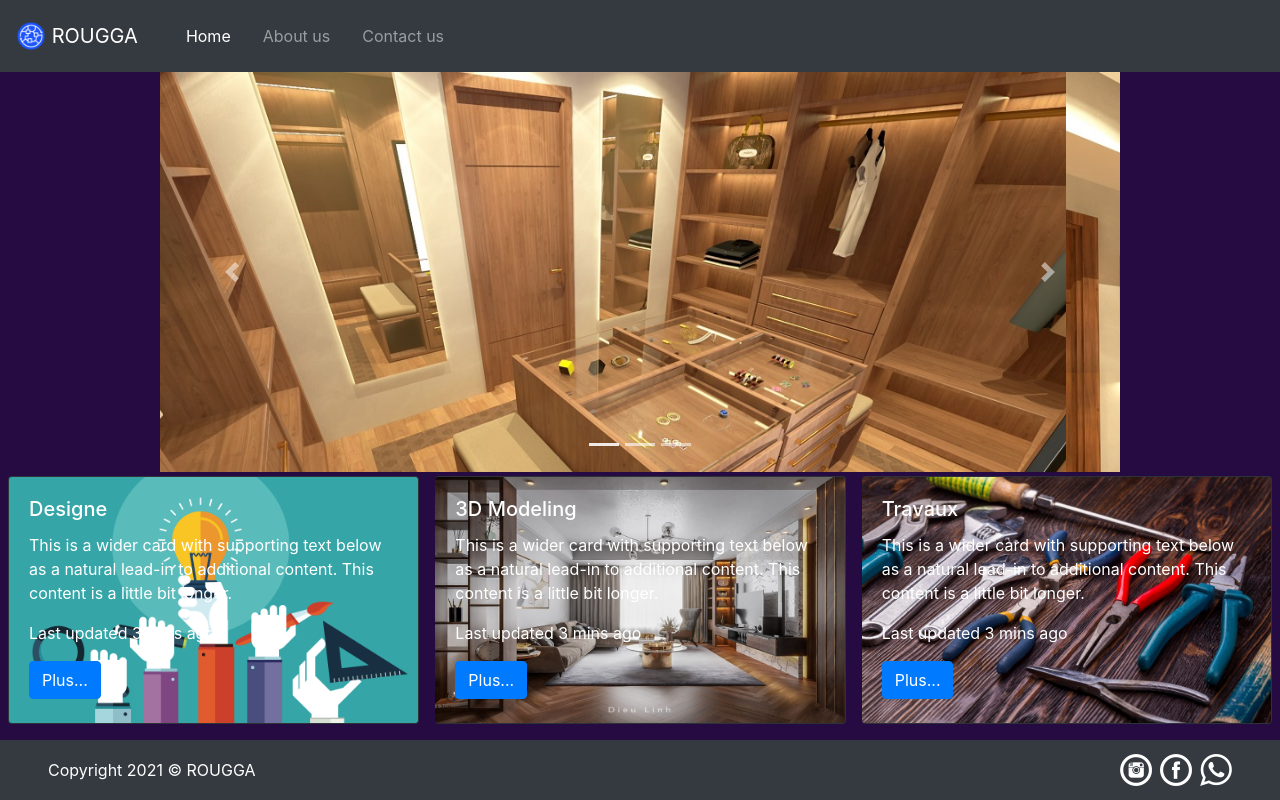
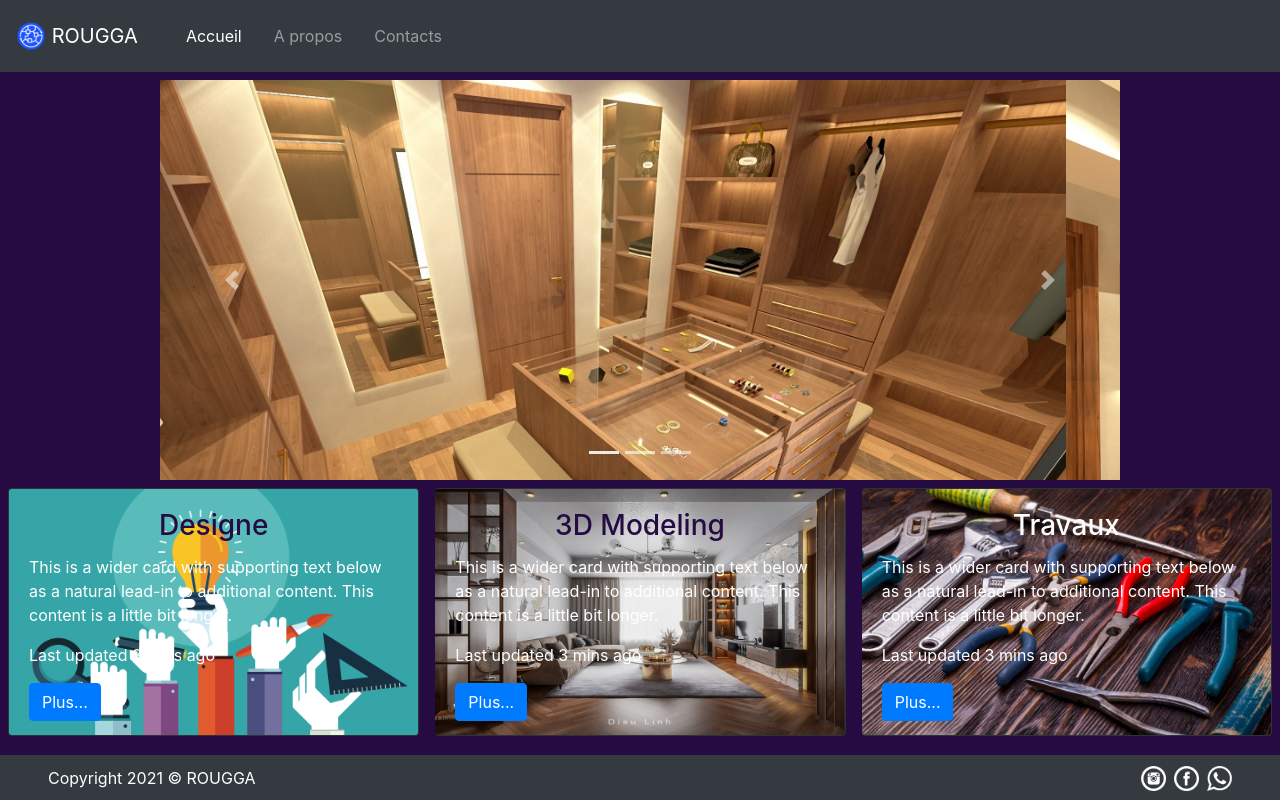
Before and after one commit to rougga/RDesign, a plain HTML site: page index.html in a window 1280 px wide. Drawn offline with nearby package versions, Linux system fonts and the light colour scheme.

Commit message:
rougga website v1

```diff
--- a/css/bg.css
+++ b/css/bg.css
@@ -3,3 +3,6 @@ body{
     width: 100vw;
     height:100vh;
 }
+.text-purple{
+    color: #250b42;
+}
--- a/index.html
+++ b/index.html
@@ -29,13 +29,13 @@
                 <div class="collapse navbar-collapse" id="navbarNavDropdown">
                     <ul class="navbar-nav pl-4">
                         <li class="nav-item active pr-3">
-                            <a class="nav-link" href="#">Home</a>
+                            <a class="nav-link" href="#">Accueil</a>
                         </li>
                         <li class="nav-item pr-3">
-                            <a class="nav-link" href="#">About us</a>
+                            <a class="nav-link" href="#">A propos</a>
                         </li>
                         <li class="nav-item pr-3">
-                            <a class="nav-link" href="#">Contact us</a>
+                            <a class="nav-link" href="#">Contacts</a>
                         </li>
                     </ul>
                 </div>
@@ -44,7 +44,7 @@
 
 
         <div class="body mb-auto mb-1">
-            <div id="carouselExampleIndicators" class="carousel slide mb-1 mx-auto " data-ride="carousel" style="max-height: 400px;max-width: 75%;">
+            <div id="carouselExampleIndicators" class="carousel slide my-2 mx-auto " data-ride="carousel" style="max-height: 400px;max-width: 75%;">
                 <ol class="carousel-indicators">
                     <li data-target="#carouselExampleIndicators" data-slide-to="0" class="active"></li>
                     <li data-target="#carouselExampleIndicators" data-slide-to="1"></li>
@@ -75,45 +75,44 @@
                 <div class="card bg-dark text-white font-whieght-bold mx-2 rounded">
                     <img src="img/cards/1.jpg" class="card-img" alt="...">
                     <div class="card-img-overlay">
-                        <h5 class="card-title">Designe</h5>
+                        <h3 class="card-title text-center text-purple">Designe</h3>
                         <p class="card-text">This is a wider card with supporting text below as a natural lead-in to
                             additional content. This content is a little bit longer.</p>
                         <p class="card-text">Last updated 3 mins ago</p>
-                        <a class="btn btn-primary">Plus...</a>
+                        <a class="btn btn-primary" href="travaux.rougga.ma">Plus...</a>
                     </div>
                 </div>
                 <div class="card bg-dark text-white mx-2 rounded">
                     <img src="img/cards/2.jpg" class="card-img" alt="...">
                     <div class="card-img-overlay">
-                        <h5 class="card-title">3D Modeling</h5>
+                        <h3 class="card-title text-center text-purple">3D Modeling</h3>
                         <p class="card-text">This is a wider card with supporting text below as a natural lead-in to
                             additional content. This content is a little bit longer.</p>
                         <p class="card-text">Last updated 3 mins ago</p>
-                        <a class="btn btn-primary">Plus...</a>
+                        <a class="btn btn-primary" href="travaux.rougga.ma">Plus...</a>
                     </div>
                 </div>
                 <div class="card bg-dark text-white mx-2 rounded">
                     <img src="img/cards/3.jpg" class="card-img" alt="...">
                     <div class="card-img-overlay">
-                        <h5 class="card-title">Travaux</h5>
+                        <h3 class="card-title text-center ">Travaux</h3>
                         <p class="card-text">This is a wider card with supporting text below as a natural lead-in to
                             additional content. This content is a little bit longer.</p>
                         <p class="card-text">Last updated 3 mins ago</p>
-                        <a class="btn btn-primary">Plus...</a>
+                        <a class="btn btn-primary" href="travaux.rougga.ma">Plus...</a>
                     </div>
                 </div>
             </div>
         </div>
 
-        <div class="footer w-100 bg-dark d-flex justify-items-betweeen" style="height: 60px;">
+        <div class="footer w-100 bg-dark d-flex justify-items-betweeen" style="height: 45px;">
             <p class="text-white w-50 h-100 pl-4 ml-4 d-flex align-items-center">
                 Copyright 2021 &copy; ROUGGA
             </p>
             <div class="contact w-50 h-100 d-flex flex-row-reverse align-items-center   ">
-                <a href="https://wa.me/message/6E56DBD5DALXA1" class="img pr-4 mr-4 pl-2"><img
-                        src="img/whatsapp.png"></a>
-                <a href="https://www.facebook.com/rouggaMA" class="img pl-2"><img src="img/facebook.png"></a>
-                <a href="https://www.instagram.com/rougga_design/" class="img "><img src="img/instagram.png"></a>
+                <a href="https://wa.me/message/6E56DBD5DALXA1" class="img pr-4 mr-4 pl-2"><img src="img/whatsapp.png" height="25" width="25"></a>
+                <a href="https://www.facebook.com/rouggaMA" class="img pl-2"><img src="img/facebook.png" height="25" width="25"></a>
+                <a href="https://www.instagram.com/rougga_design/" class="img "><img src="img/instagram.png" height="25" width="25"></a>
             </div>
         </div>
     </div>
```
